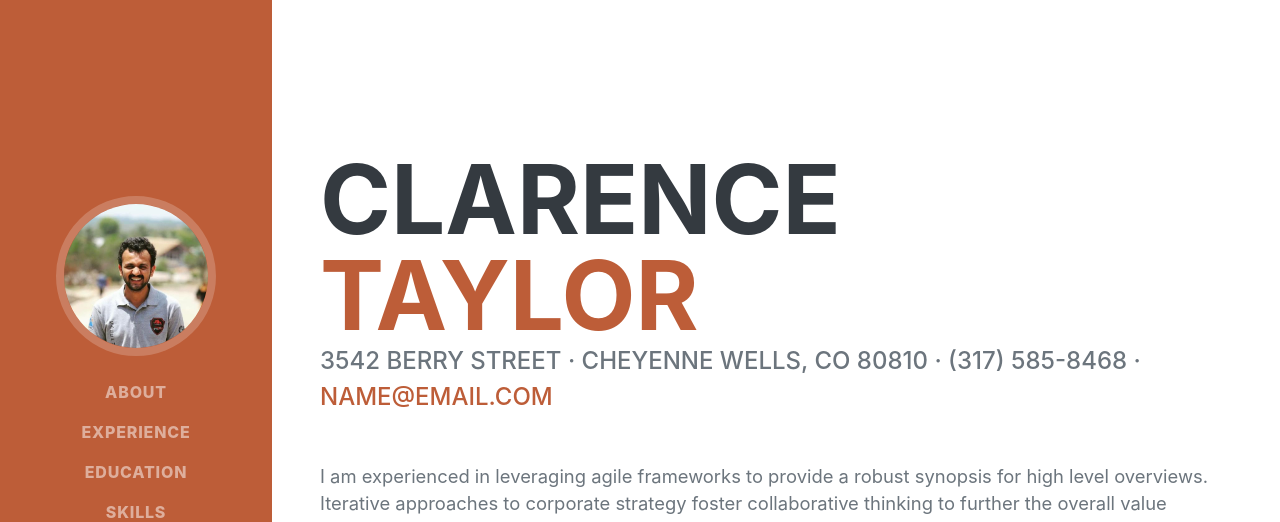
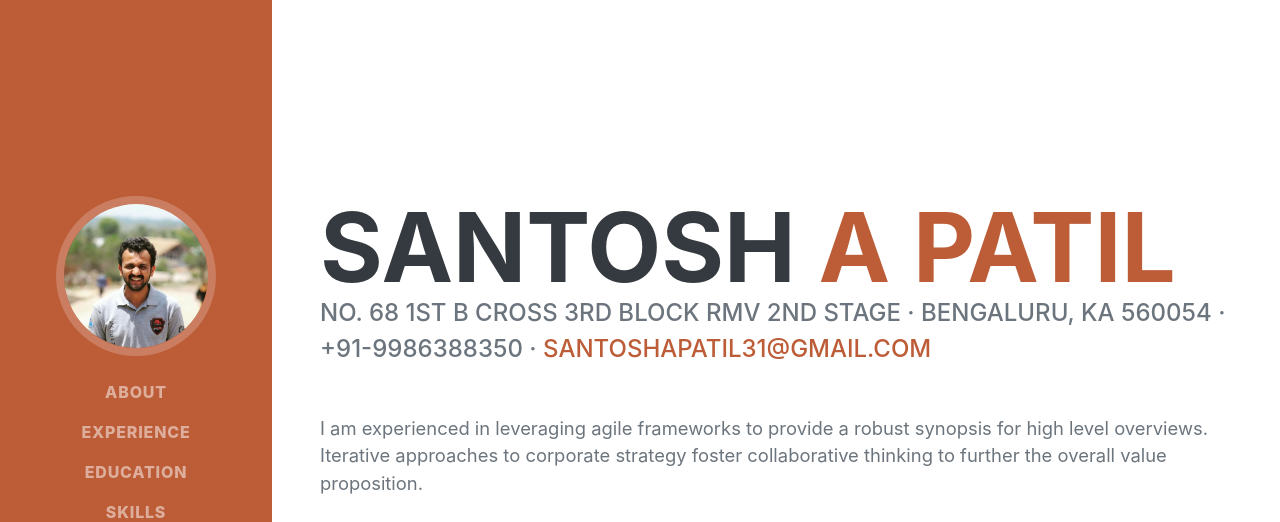
Before and after one commit to santoshapatil/santosh.github.io, a plain HTML site: page index.html in a window 1280 px wide. Shown: the top 522 px of the page. Drawn offline with nearby package versions, Linux system fonts and the light colour scheme; a web font is replaced by a local one.

Commit message:
Update index.html

```diff
--- a/index.html
+++ b/index.html
@@ -40,12 +40,12 @@
             <section class="resume-section" id="about">
                 <div class="resume-section-content">
                     <h1 class="mb-0">
-                        Clarence
-                        <span class="text-primary">Taylor</span>
+                        Santosh
+                        <span class="text-primary">A Patil</span>
                     </h1>
                     <div class="subheading mb-5">
-                        3542 Berry Street · Cheyenne Wells, CO 80810 · (317) 585-8468 ·
-                        <a href="mailto:name@email.com">name@email.com</a>
+                        No. 68 1st B Cross 3rd Block RMV 2nd Stage · Bengaluru, KA 560054 · +91-9986388350 ·
+                        <a href="mailto:name@email.com">santoshapatil31@gmail.com</a>
                     </div>
                     <p class="lead mb-5">I am experienced in leveraging agile frameworks to provide a robust synopsis for high level overviews. Iterative approaches to corporate strategy foster collaborative thinking to further the overall value proposition.</p>
                     <div class="social-icons">
```
